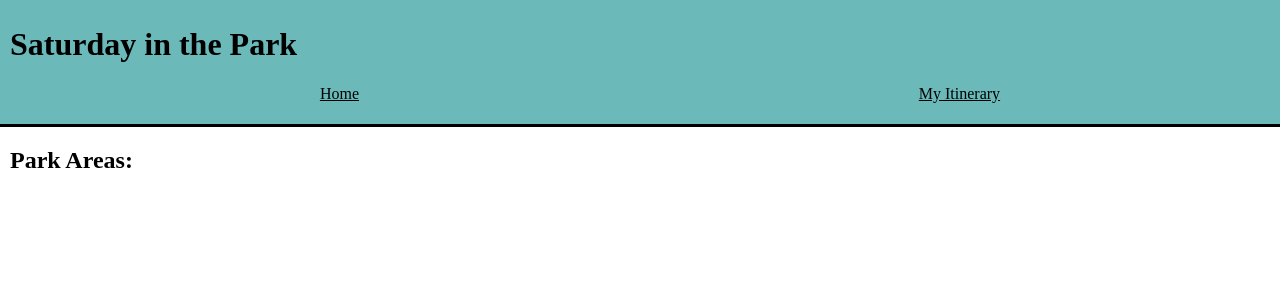
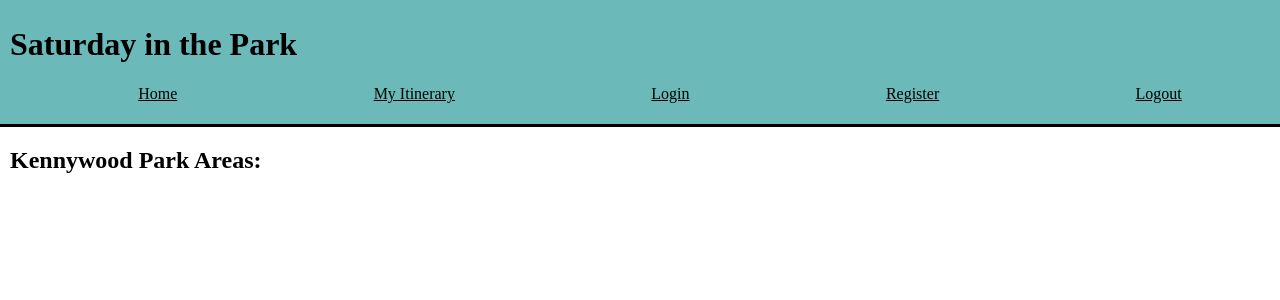
Before and after one commit to alyssa-nycum-imprivata/saturday-in-the-park, a React (Create React App) app: page / in a window 1280 px wide. Shown: the top 300 px of the page. Built offline with nearby package versions, Linux system fonts and the light colour scheme; the HTML template or start-up script is replaced by a standard one.

Commit message:
finished navbar set up with placeholders

```diff
--- a/src/components/ApplicationViews.js
+++ b/src/components/ApplicationViews.js
@@ -13,6 +13,34 @@
                     return <Home />;
                 }}
             />
+            <Route
+                exact
+                path='/myitinerary'
+                render={() => {
+                    return "My itinerary";
+                }}
+            />
+            <Route
+                exact
+                path='/login'
+                render={() => {
+                    return "Login";
+                }}
+            />
+            <Route
+                exact
+                path='/register'
+                render={() => {
+                    return "Register";
+                }}
+            />
+            <Route
+                exact
+                path='/logout'
+                render={() => {
+                    return "Logout";
+                }}
+            />
         </>
     )
 }
--- a/src/components/home/Home.js
+++ b/src/components/home/Home.js
@@ -3,7 +3,7 @@
 
 const Home = () => {
     return (
-        <h2>Park Areas:</h2>
+        <h2>Kennywood Park Areas:</h2>
     )
 }
 
--- a/src/components/navbar/Navbar.js
+++ b/src/components/navbar/Navbar.js
@@ -9,9 +9,20 @@
             <nav>
                 <ul className="nav-link-container">
                     <li>
-                        <Link className="nav-link"to="/">Home</Link>
+                        <Link className="nav-link" to="/">Home</Link>
                     </li>
-                    <li><Link className="nav-link">My Itinerary</Link></li>
+                    <li>
+                        <Link className="nav-link" to="myitinerary">My Itinerary</Link>
+                    </li>
+                    <li>
+                        <Link className="nav-link" to="/login">Login</Link>
+                    </li>
+                    <li>
+                        <Link className="nav-link" to="/register">Register</Link>
+                    </li>
+                    <li>
+                        <Link className="nav-link" to="/logout">Logout</Link>
+                    </li>
                 </ul>
             </nav>
         </header>
```
